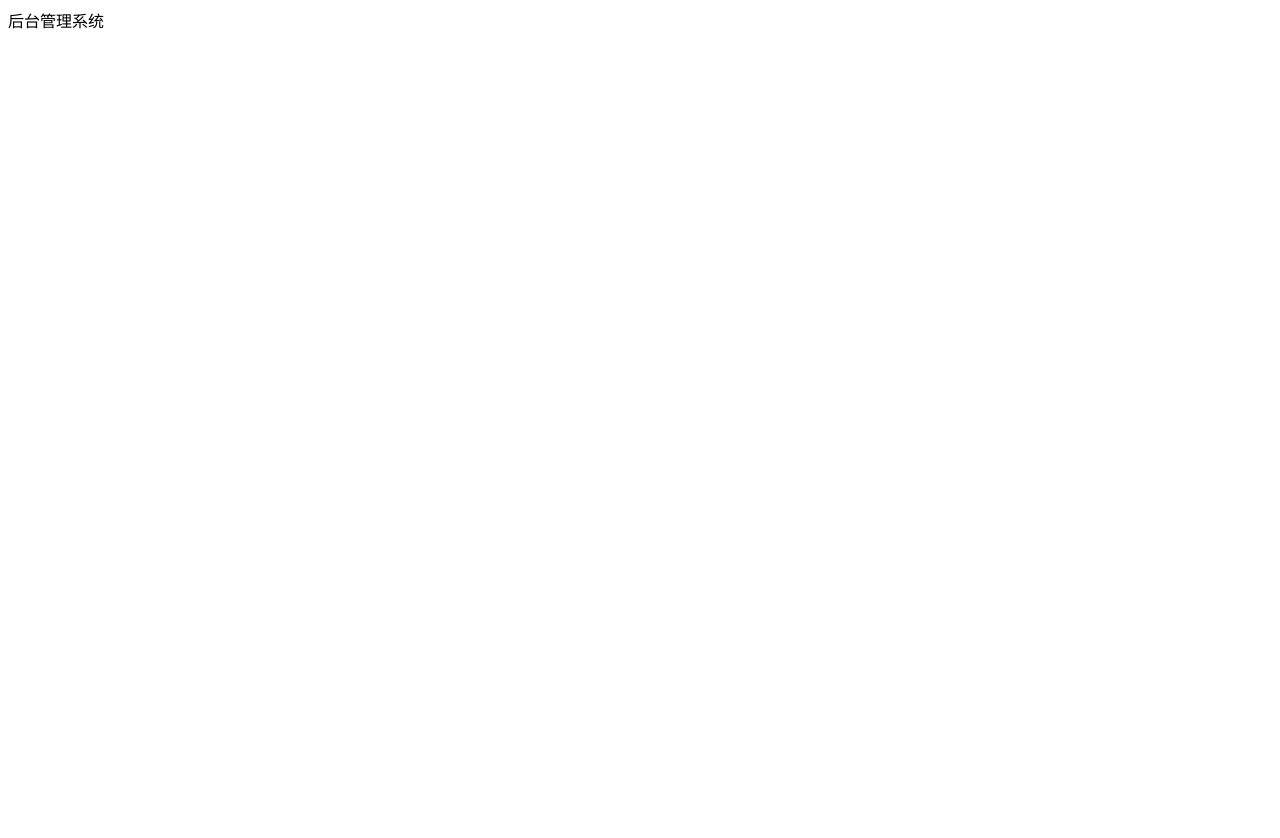
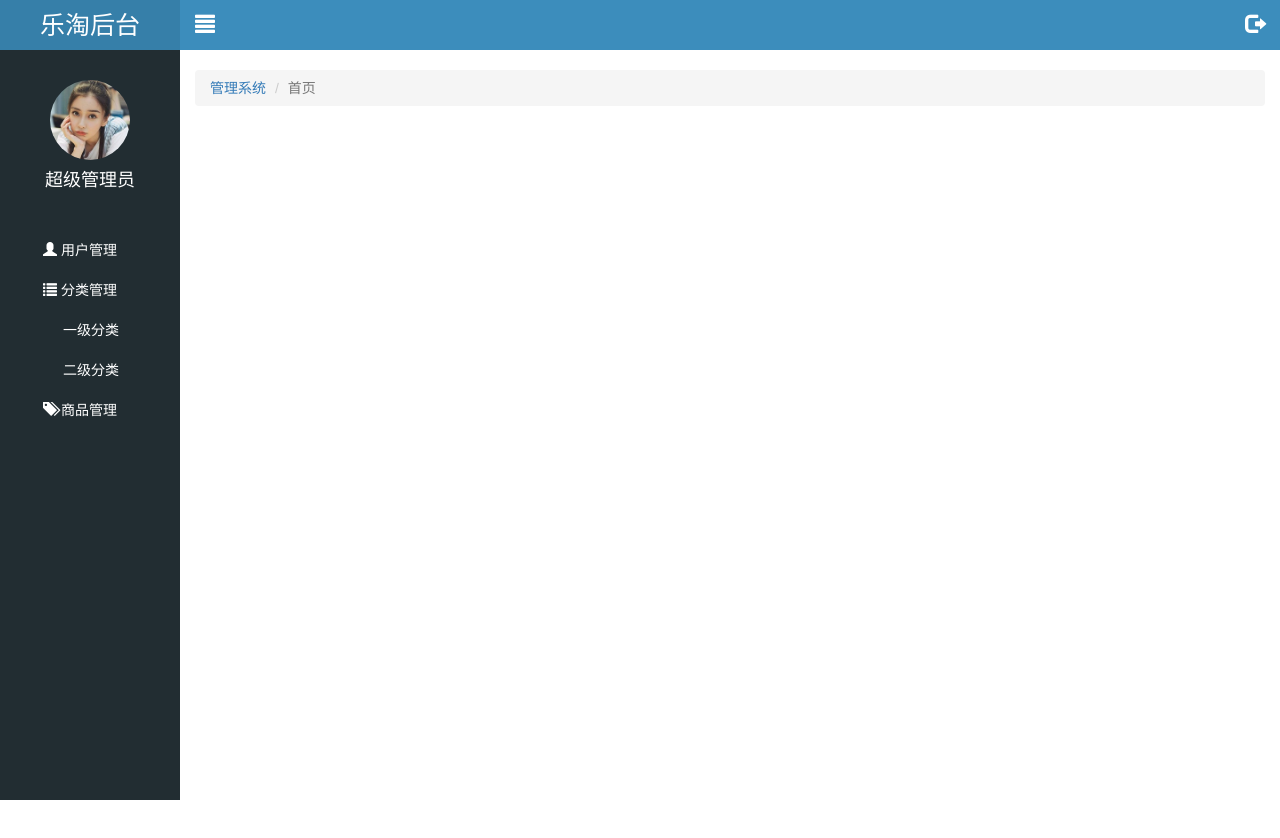
Before and after one commit to byinyin/letao, a website: page public/back/index.html in a window 1280 px wide. Before the commit the page ends 800 px from the top, so only its background shows below. Drawn offline with Linux system fonts and the light colour scheme.

Commit message:
首页-静态公共部分完成

```diff
--- a/public/back/css/comment.css
+++ b/public/back/css/comment.css
@@ -2,6 +2,18 @@
 
 .body_bg{
  background-color: #222D32;
+}
+a,
+a:hover,
+a:visited,
+a:active,
+a:link{
+  text-decoration: none;
+}
+ul{
+  list-style: none;
+  padding:0;
+  margin:0;
 }
 .panel .panel-title{
   height:40px;
@@ -12,3 +24,91 @@
 .mt_150{
   margin-top: 150px;
 }
+.mt_20{
+  margin-top:20px;
+}
+
+
+/*index 侧边栏*/
+.lt-aside {
+  width:180px;
+  height:100%;
+  background-color:#222D32;
+  position:fixed;
+  top:0;
+  left:0;
+  z-index: 999;
+}
+.lt-aside .brand{
+  height:50px;
+  width:100%;
+  background-color: #367FA9;
+  line-height:50px;
+  text-align:center;
+  font-size: 25px;
+}
+.lt-aside .brand a{
+  color:#fff;
+}
+.lt-aside .user{
+  height:180px;
+  width:100%;
+  padding-top:30px;
+  text-align:center;
+}
+.lt-aside .user img{
+  width:80px;
+  height:80px;
+  border-radius: 50%;
+}
+.lt-aside .user p{
+  height:40px;
+  line-height:40px;
+  color:#fff;
+  text-align:center;
+  font-size:18px;
+}
+.lt-aside .nav  a{
+  display: block;
+  width:100%;
+  color:#fff;
+  /* text-align:center; */
+  height:40px;
+  line-height:40px;
+  padding-left:40px;
+  border-left:3px solid transparent;
+
+}
+.lt-aside .nav  a.current{
+  background-color: #1D1F21;
+  border-left:3px solid  #069;
+}
+.lt-aside .nav .child a{
+  padding-left:60px;
+}
+/* 右侧 */
+.lt_main{
+  width:100%;
+  height:1000px;
+  padding-left:180px;
+  padding-top: 50px;
+
+}
+.lt_main .lt_topbar{
+  width:100%;
+  height:50px;
+  background-color:#3C8DBC;
+  position: fixed;
+  top:0;
+  left:0;
+  padding-left:180px;
+
+}
+.lt_main .lt_topbar a{
+  color:#fff;
+  width:50px;
+  height:50px;
+  line-height: 50px;
+  text-align:center;
+  font-size:20px;
+}
--- a/public/back/index.html
+++ b/public/back/index.html
@@ -4,9 +4,64 @@
   <meta charset="UTF-8">
   <meta name="viewport" content="width=device-width, initial-scale=1.0">
   <meta http-equiv="X-UA-Compatible" content="ie=edge">
-  <title>Document</title>
+  <title>乐淘商城</title>
+  <link rel="stylesheet" href="./lib/bootstrap/css/bootstrap.css">
+  <link rel="stylesheet" href="./lib/bootstrap-validator/css/bootstrapValidator.css">
+  <link rel="stylesheet" href="./lib/nprogress/nprogress.css">
+  <link rel="stylesheet" href="./css/comment.css">
 </head>
 <body>
-  后台管理系统
+
+     <!-- 左侧侧边栏 -->
+     <div class="lt-aside">
+       <!--标题 -->
+       <div class="brand">
+         <a href="#">乐淘后台</a>
+       </div>
+       <!-- 用户信息 -->
+       <div class="user">
+         <img src="./images/1.jpg" alt="">
+         <p>超级管理员</p>
+       </div>
+       <!-- 导航 -->
+       <div class="nav">
+         <ul>
+           <li><a href="user.html"><i class="glyphicon glyphicon-user"></i> <span>用户管理</span></a></li>
+           <li>
+             <a href="javascript:;" class="category"><i class="glyphicon glyphicon-list"></i> <span>分类管理</span></a>
+             <div class="child">
+               <a href="first.html">一级分类</a>
+               <a href="second.html">二级分类</a>
+             </div>
+            </li>
+           <li><a href="product.html"><i class="glyphicon glyphicon-tags"></i> <span>商品管理</span></a></li>
+         </ul>
+       </div>
+     </div>
+     <!-- 右侧 -->
+     <div class="lt_main">
+       <!-- 头部topbar -->
+       <div class="lt_topbar">
+         <a href="" class="pull-left"><i class="glyphicon glyphicon-align-justify"></i></a>
+         <a href="" class="pull-right"><i class="glyphicon glyphicon-log-out"></i></a>
+       </div>
+       <!--流式布局容器 container-fluid 默认左右 padding 15px  -->
+       <div class="container-fluid">
+         <!-- 路径导航，面包屑导航 -->
+         <ol class="breadcrumb mt_20">
+            <li><a href="index.html">管理系统</a></li>
+            <li class="active">首页</li>
+          </ol>
+       </div>
+     </div>
+
+
+
+  <script src="./lib/jquery/jquery.min.js"></script>
+  <script src="./lib/bootstrap/js/bootstrap.min.js"></script>
+  <script src="./lib/bootstrap-validator/js/bootstrapValidator.min.js"></script>
+  <script src="./js/index.js"></script>
+  <script src="./lib/nprogress/nprogress.js"></script>
+  <script src="./js/comment.js"></script>
 </body>
 </html>
```
Also changed, not shown: public/back/images/1.jpg (added), public/back/js/index.js (added).
